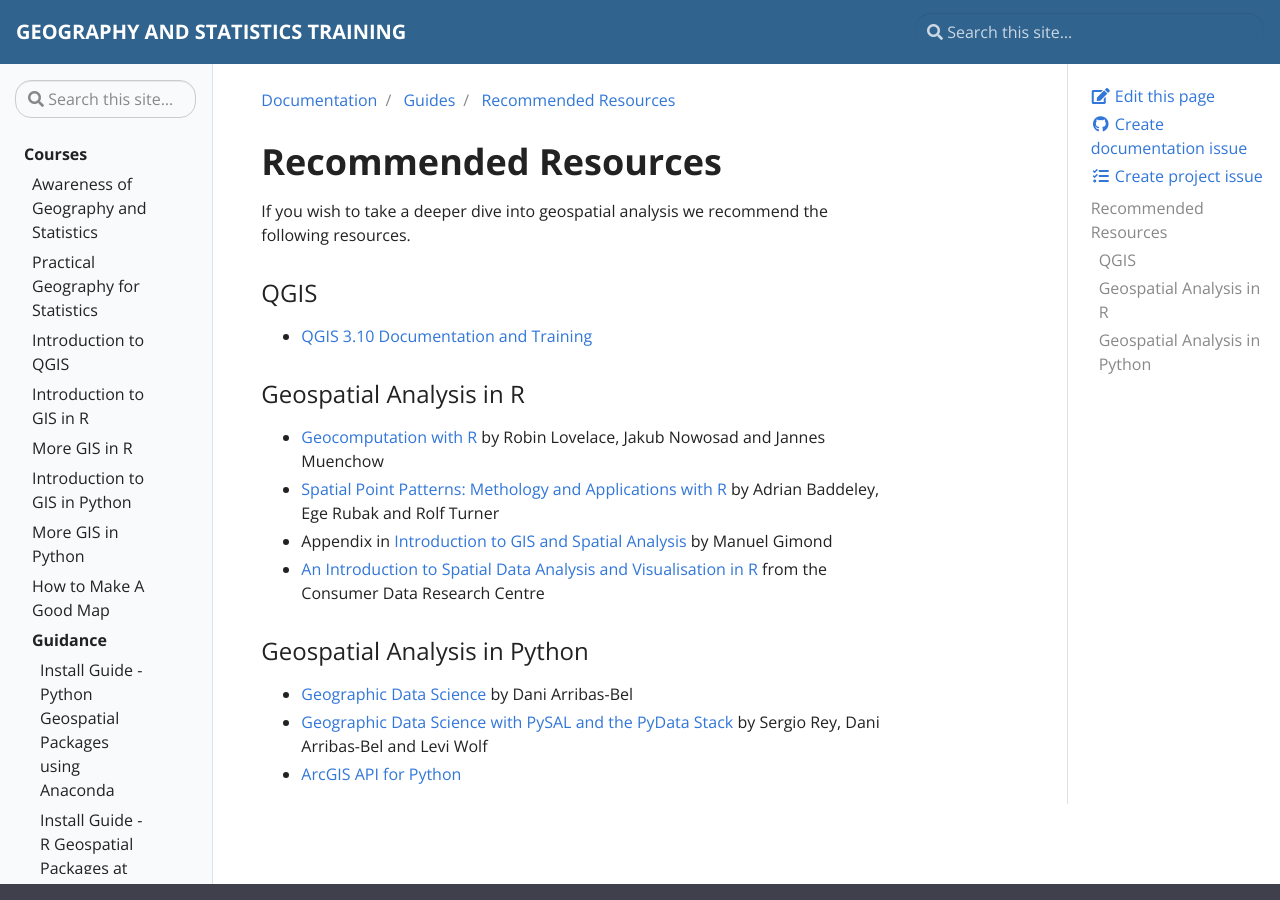
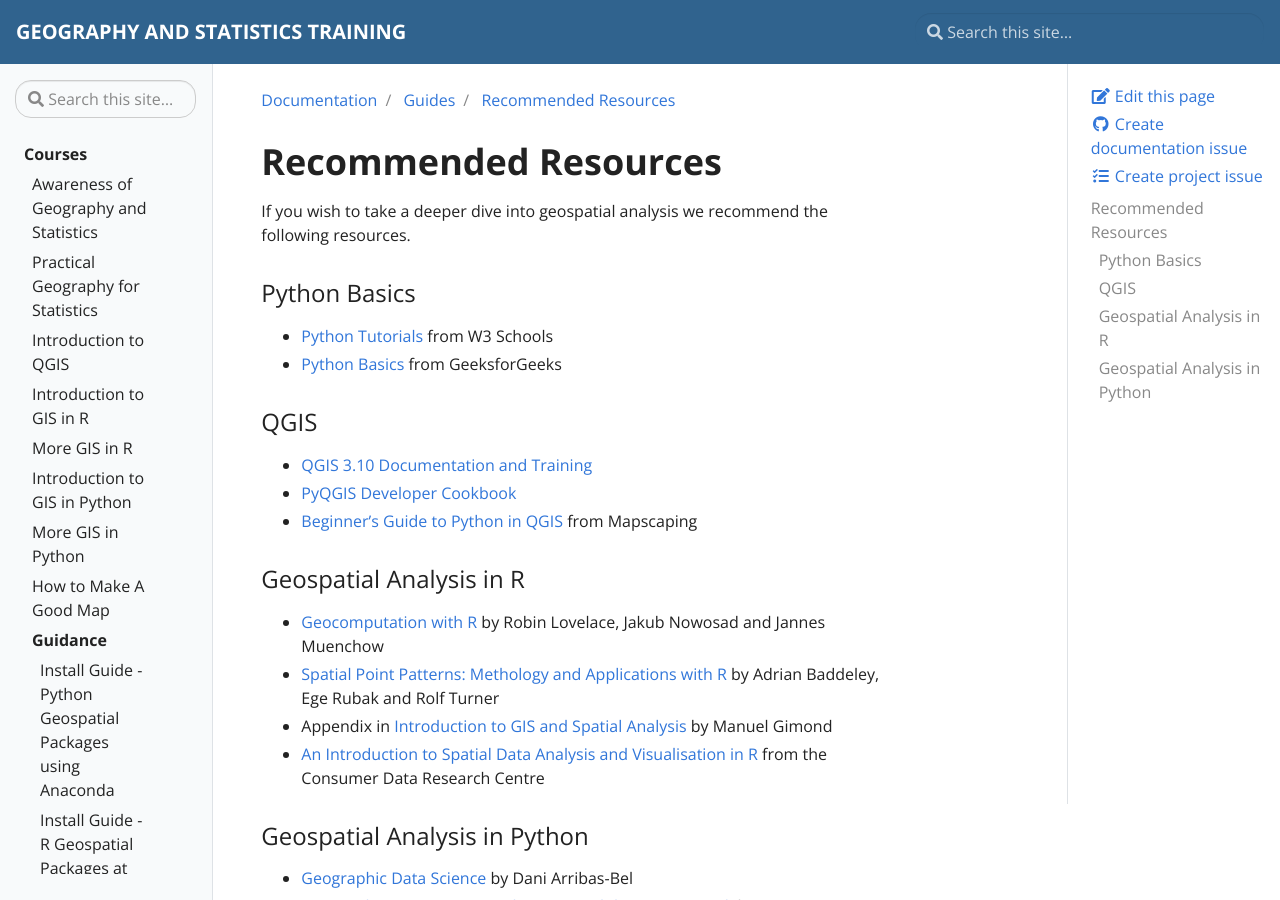
Before and after one commit to ONSgeo/geospatial-training, a Jekyll site: the page built from _docs/guides/resources.md, in a window 1280 px wide and 900 px high. Built offline with Jekyll 4.4.1, drawn with Linux system fonts in a browser that asks for light colours.

Commit message:
Update resources.md

```diff
--- a/_docs/guides/resources.md
+++ b/_docs/guides/resources.md
@@ -6,9 +6,14 @@ description: Recommended resources for those interested in more geospatial analy
 # Recommended Resources
 If you wish to take a deeper dive into geospatial analysis we recommend the following resources.
 
+### Python Basics
+* [Python Tutorials](https://www.w3schools.com/python/) from W3 Schools
+* [Python Basics](https://www.geeksforgeeks.org/python/python-programming-language-tutorial/) from GeeksforGeeks
 
 ### QGIS
 * [QGIS 3.10 Documentation and Training](https://docs.qgis.org/3.10/en/docs/index.html)
+* [PyQGIS Developer Cookbook](https://docs.qgis.org/3.40/en/docs/pyqgis_developer_cookbook/index.html)
+* [Beginner's Guide to Python in QGIS](https://mapscaping.com/qgis-with-python/) from Mapscaping
 
 
 ### Geospatial Analysis in R
```
